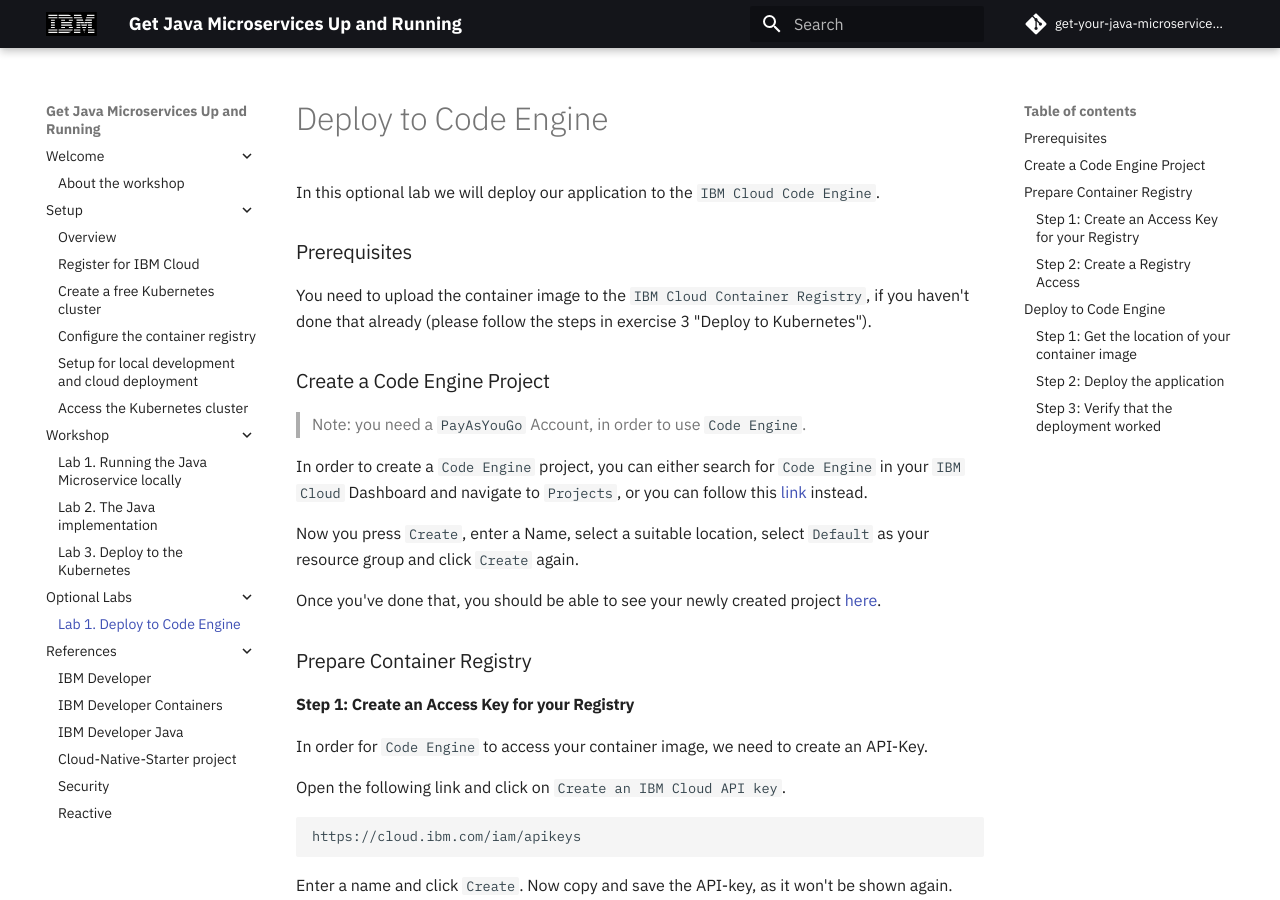
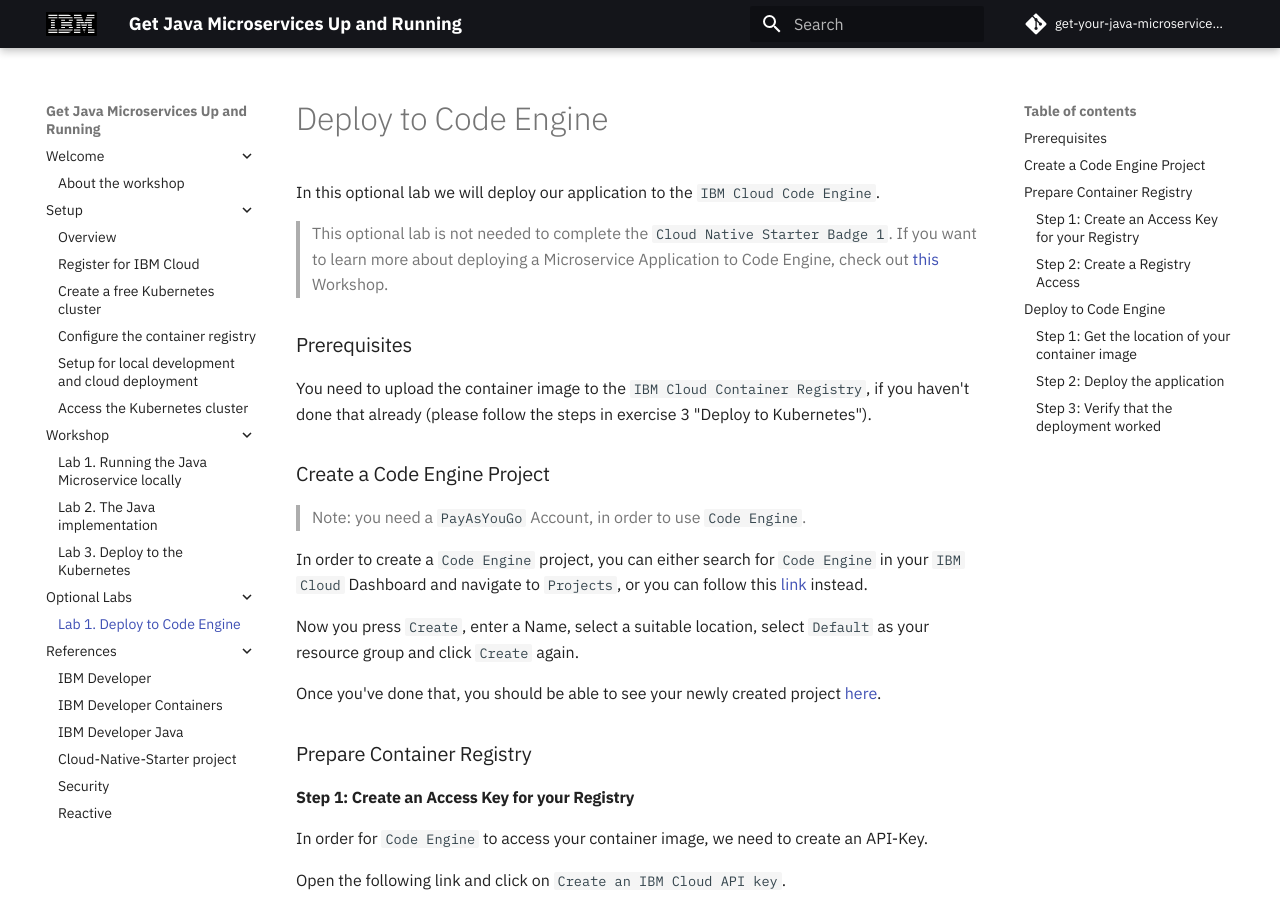
Before and after one commit to IBM/get-your-java-microservice-up-and-running, an MkDocs documentation site: the page built from workshop/optional-lab-01/README.md, in a window 1280 px wide and 900 px high. Built offline with MkDocs 1.6.1 and Material for MkDocs 9.7.7, drawn with Linux system fonts in a browser that asks for light colours; comment, search, counter and statistics services are not loaded.

Commit message:
Add "optional" Note

```diff
--- a/workshop/optional-lab-01/README.md
+++ b/workshop/optional-lab-01/README.md
@@ -1,6 +1,9 @@
 # Deploy to Code Engine
 
 In this optional lab we will deploy our application to the `IBM Cloud Code Engine`.
+
+> This optional lab is not needed to complete the `Cloud Native Starter Badge 1`.
+> If you want to learn more about deploying a Microservice Application to Code Engine, check out [this](https://ibm.github.io/ce-cns/) Workshop.
 
 ### Prerequisites
 
```
